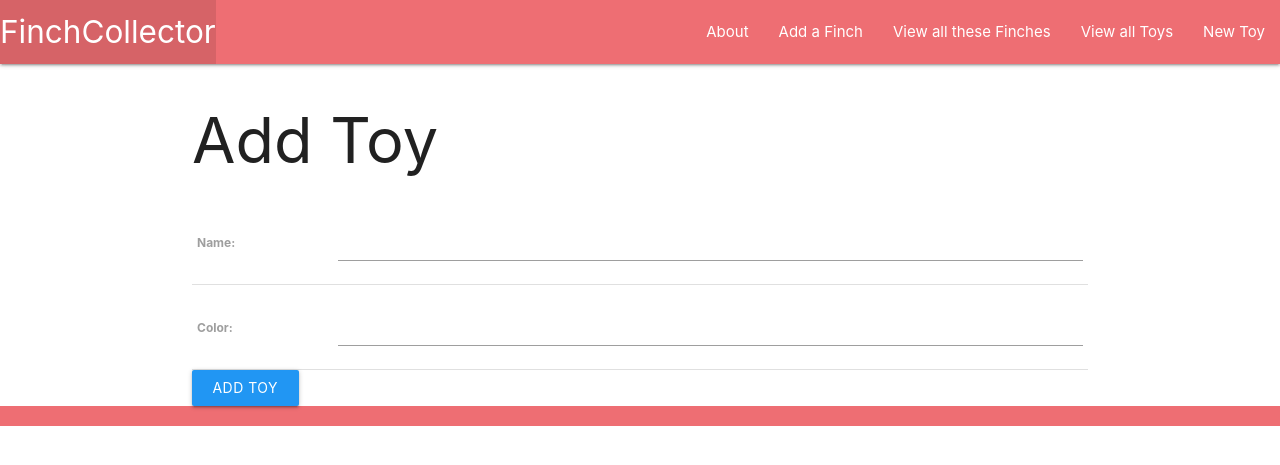
After one commit to maikalangi/finchcollector, a Django app: page /toys/create in a window 1280 px wide. The commit adds this page. Shown: the top 465 px of the page. Run offline with Django 4.2, Linux system fonts and the light colour scheme.

Commit message:
wip:create toy page

```diff
--- a/main_app/models.py
+++ b/main_app/models.py
@@ -23,4 +23,4 @@ class Toy(models.Model):
         return self.name
 
     def get_absolute_url(self):
-        return reverse("detail", kwargs={"toys_id": self.id})
+        return reverse("toys_detail", kwargs={"pk": self.id})
--- a/main_app/templates/base.html
+++ b/main_app/templates/base.html
@@ -5,7 +5,7 @@
     <meta charset="UTF-8" />
     <meta name="viewport" content="width=device-width, initial-scale=1.0" />
     <meta http-equiv="X-UA-Compatible" content="ie=edge" />
-    <title>Cat Collector</title>
+    <title>Finch Collector</title>
     <link
       rel="stylesheet"
       href="https://cdnjs.cloudflare.com/ajax/libs/materialize/1.0.0/css/materialize.min.css"
@@ -29,6 +29,8 @@
             <li><a href="{% url 'about' %}">About</a></li>
             <li><a href="{% url 'finches_create' %}">Add a Finch</a></li>
             <li><a href="{% url 'index' %}">View all these Finches</a></li>
+            <li><a href="{% url 'toys_index' %}">View all Toys</a></li>
+            <li><a href="{% url 'toys_create' %}">New Toy</a></li>
           </ul>
         </div>
       </nav>
--- /dev/null
+++ b/main_app/templates/main_app/toy_form.html
@@ -0,0 +1,19 @@
+{% extends 'base.html' %} {% block content %}
+{% if object %}
+<h1>Update {{ object.name }}</h1>
+{% else %}
+<h1>Add Toy</h1>
+{% endif %}
+
+<form action="" method="post">
+  {% csrf_token %}
+  <table>
+    {{ form.as_table }}
+  </table>
+  <input
+    class="btn blue"
+    type="submit"
+    value="{% if object %} Update Toy {% else %} Add Toy {% endif %}"
+  />
+</form>
+{% endblock %}
--- a/main_app/templates/toys/index.html
+++ b/main_app/templates/toys/index.html
@@ -2,7 +2,7 @@
 <h1>Toys Detail</h1>
 
 <div class="card">
-    <div class="card-content"><span class="card-title">{{toys.name}}</span>
+    <div class="card-content"><span class="card-title">{{toy.name}}</span>
     </div>
 </div>
 {% endblock %}
--- a/main_app/urls.py
+++ b/main_app/urls.py
@@ -1,5 +1,4 @@
 from django.urls import path
-from django.views.generic.edit import CreateView
 from . import views
 
 urlpatterns = [
@@ -10,9 +9,9 @@ urlpatterns = [
     path('finches/create', views.FinchesCreate.as_view(), name="finches_create"),
     path('finches/<int:pk>/update', views.FinchesUpdate.as_view(), name="finches_update"),
     path('finches/<int:pk>/delete', views.FinchesDelete.as_view(), name="finches_delete"),
-    path('toys/', views.ToyList, name='toys_index'),
-    path('toys/<int:toys_id>/', views.ToyDetail, name='toys_detail'),
-    path('toys/create', views.ToysCreate, name="toys_create"),
+    path('toys/', views.ToyList.as_view(), name='toys_index'),
+    path('toys/<int:toys_id>/', views.ToyDetail.as_view(), name='toys_detail'),
+    path('toys/create', views.ToysCreate.as_view(), name="toys_create"),
     path('toys/<int:pk>/update', views.ToysUpdate.as_view(), name="toys_update"),
     path('toys/<int:pk>/delete', views.ToysDelete.as_view(), name="toys_delete"),
 ]
--- a/main_app/views.py
+++ b/main_app/views.py
@@ -20,14 +20,25 @@ def finches_detail(request, finches_id):
     finches = Finches.objects.get(id=finches_id)
     return render(request, 'finches/detail.html', { 'finches': finches })
 
-class ToysList(ListView):
+class ToyList(ListView):
     model = Toy
-    template_name: 'toys/index.html'
+    template_name = 'toys/index.html'
 
 class ToyDetail(DetailView):
     model = Toy
     template_name = "toys/detail.html"
 
+class ToysCreate(CreateView):
+    model = Toy
+    fields = '__all__'
+
+class ToysUpdate(UpdateView):
+    model = Toy
+    fields = '__all__'
+
+class ToysDelete(DeleteView):
+    model = Toy
+    success_url = '/toys/'
 
 class FinchesCreate(CreateView):
     model = Finches
```
Also changed, not shown: main_app/migrations/0002_toy.py (added).
